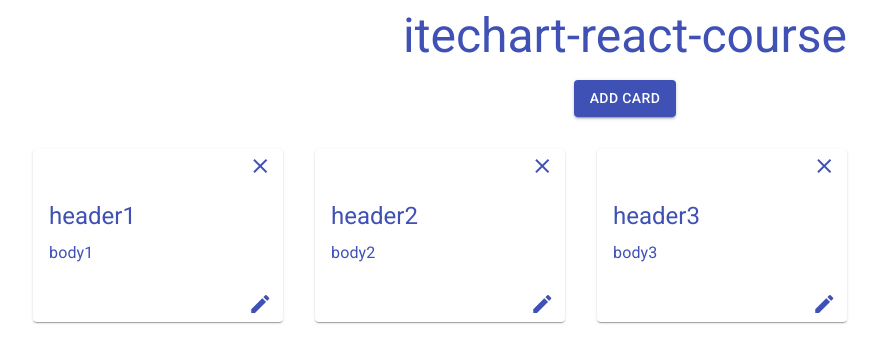
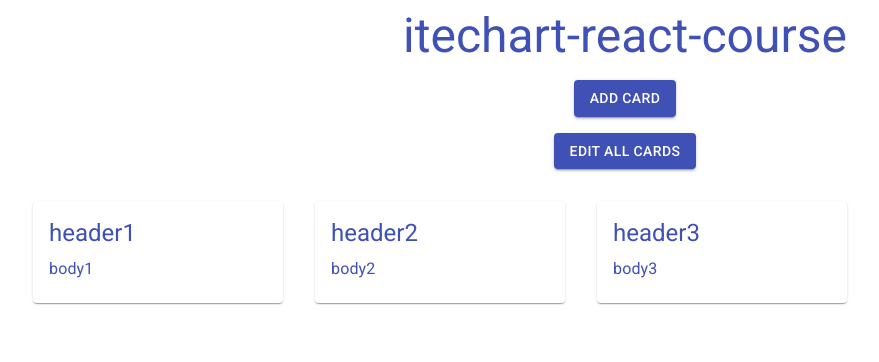
Before and after one commit to Finsoy/itechart-react-course, a React (Create React App) app: page / in a window 1280 px wide. Shown: the top 362 px of the page, without its empty margins (15-894 px from the left). Built offline with nearby package versions, Linux system fonts and the light colour scheme.

Commit message:
fix: change project work

```diff
--- a/src/components/MyCard/MyCard.tsx
+++ b/src/components/MyCard/MyCard.tsx
@@ -1,4 +1,4 @@
-import React, {ChangeEvent, useState} from 'react';
+import React, {ChangeEvent, useEffect, useState} from 'react';
 import {Button, Card, CardActionArea, CardContent, TextField, Typography} from "@material-ui/core";
 import {makeStyles} from '@material-ui/core/styles';
 import ICardsDataDTO from "../../models/ICardsDataDTO";
@@ -8,12 +8,7 @@ interface ICardProps {
     bodyText: string;
     id: string;
     setCards: React.Dispatch<React.SetStateAction<ICardsDataDTO[]>>;
-    cardHeaderText: string;
-    setCardHeaderText: React.Dispatch<React.SetStateAction<string>>;
-    cardBodyText: string;
-    setCardBodyText: React.Dispatch<React.SetStateAction<string>>;
-    isEdit: boolean;
-    setIsEdit: React.Dispatch<React.SetStateAction<boolean>>;
+    globalIsEdit: boolean;
 }
 
 const useStyles = makeStyles({
@@ -54,17 +49,21 @@ const MyCard = ({
                     bodyText,
                     id,
                     setCards,
-                    cardBodyText,
-                    cardHeaderText,
-                    setCardBodyText,
-                    setCardHeaderText,
-                    isEdit,
-                    setIsEdit
+                    globalIsEdit,
                 }: ICardProps) => {
 
     const classes = useStyles();
-    const [title, setHeaderText] = useState<string>(headerText)
-    const [body, setBodyText] = useState<string>(bodyText)
+    const [title, setTitle] = useState<string>(headerText)
+    const [body, setBody] = useState<string>(bodyText)
+    const [isEdit, setIsEdit] = useState<boolean>(globalIsEdit)
+    const [prevHeaderText, setPrevHeaderText] = useState<string>(headerText)
+    const [prevBodyText, setPrevBodyText] = useState<string>(bodyText)
+
+    useEffect(() => {
+        if (globalIsEdit !== isEdit) {
+            setIsEdit(globalIsEdit)
+        }
+    }, [globalIsEdit])
 
 
     const handleDeleteBtnClick = (id: string) => {
@@ -74,35 +73,39 @@ const MyCard = ({
     }
 
     const handleSaveClick = () => {
-        setHeaderText(cardHeaderText);
-        setBodyText(cardBodyText)
-        setCardHeaderText("")
-        setCardBodyText("")
+        setPrevHeaderText(title)
+        setPrevBodyText(body)
+        setIsEdit(false)
+    }
+
+    const handleCancelClick = () => {
+        setTitle(prevHeaderText);
+        setBody(prevBodyText);
         setIsEdit(false)
     }
 
     const handleTitle = (e: ChangeEvent<HTMLInputElement>) => {
-        setCardHeaderText(e.target.value);
+        setTitle(e.target.value);
     }
     const handleBody = (e: ChangeEvent<HTMLInputElement>) => {
-        setCardBodyText(e.target.value);
+        setBody(e.target.value);
     }
 
     return (
         <Card className={classes.card}>
-            <button className={classes.cardBtn} onClick={() => {
+            {isEdit && <button className={classes.cardBtn} onClick={() => {
                 handleDeleteBtnClick(id)
             }}>
                     <span className="material-icons">
                         clear
                     </span>
-            </button>
+            </button>}
             <CardActionArea>
                 <CardContent>
                     {isEdit ? <TextField required id="title"
                                          label="Title text"
                                          className={classes.input}
-                                         value={cardHeaderText}
+                                         value={title}
                                          onChange={handleTitle}/>
                         : <Typography variant="h5" color="primary" gutterBottom>
                             {title}
@@ -110,7 +113,7 @@ const MyCard = ({
                     {isEdit ? <TextField required id="title"
                                          label="Title text"
                                          className={classes.input}
-                                         value={cardBodyText}
+                                         value={body}
                                          onChange={handleBody}/>
                         : <Typography variant="body1" color="primary" gutterBottom>
                             {body}
@@ -118,18 +121,14 @@ const MyCard = ({
                 </CardContent>
             </CardActionArea>
             <footer className={classes.footer}>
-                {isEdit ?
-                    <Button variant="contained" color="primary" className={classes.saveBtn} onClick={handleSaveClick}>
-                        Save!
-                    </Button>
-                    : <button className={classes.cardBtn} onClick={() => {
-                        setIsEdit(true)
-                    }}>
-                    <span className="material-icons">
-                        edit
-                    </span>
-                    </button>
-                }
+                {isEdit &&
+                <Button variant="contained" color="primary" onClick={handleSaveClick}>
+                    Save
+                </Button>}
+                {isEdit &&
+                <Button variant="contained" color="secondary" onClick={handleCancelClick}>
+                    Cancel
+                </Button>}
             </footer>
         </Card>
     );
--- a/src/states/App.tsx
+++ b/src/states/App.tsx
@@ -20,11 +20,9 @@ const useStyles = makeStyles({
 });
 
 const App = () => {
-    const [cardHeaderText, setCardHeaderText] = useState<string>('')
-    const [cardBodyText, setCardBodyText] = useState<string>('')
     const [isOpen, setIsOpen] = useState<boolean>(false);
     const [cards, setCards] = useState<ICardsDataDTO[]>(arrayCards)
-    const [isEdit, setIsEdit] = useState<boolean>(false)
+    const [globalIsEdit, setGlobalIsEdit] = useState<boolean>(false)
 
     const classes = useStyles();
 
@@ -32,9 +30,21 @@ const App = () => {
     return (
         <div>
             <Header/>
-            <Button variant="contained" color="primary" onClick={() => {setIsOpen(true)}} className={classes.addCardBtn}>
+            <Button variant="contained" color="primary" onClick={() => {
+                setIsOpen(true)
+            }} className={classes.addCardBtn}>
                 Add card
             </Button>
+            {globalIsEdit ? <Button variant="contained" color="secondary" onClick={() => {
+                    setGlobalIsEdit(!globalIsEdit)
+                }} className={classes.addCardBtn}>
+                    Cancel edit all cards
+                </Button>
+                : <Button variant="contained" color="primary" onClick={() => {
+                    setGlobalIsEdit(!globalIsEdit)
+                }} className={classes.addCardBtn}>
+                    Edit all cards
+                </Button>}
             <Container maxWidth="lg" className={classes.cardContainer}>
                 {cards.map(({title, body, id}) => {
                     return <MyCard
@@ -42,23 +52,16 @@ const App = () => {
                         bodyText={body}
                         id={id}
                         setCards={setCards}
-                        cardHeaderText={cardHeaderText}
-                        setCardHeaderText={setCardHeaderText}
-                        cardBodyText={cardBodyText}
-                        setCardBodyText={setCardBodyText}
                         key={id}
-                        isEdit={isEdit}
-                        setIsEdit={setIsEdit}
+                        globalIsEdit={globalIsEdit}
                     />
                 })}
             </Container>
             <MyModal
                 isOpen={isOpen}
-                handleClose={() => {setIsOpen(false)}}
-                cardHeaderText={cardHeaderText}
-                setCardHeaderText={setCardHeaderText}
-                cardBodyText={cardBodyText}
-                setCardBodyText={setCardBodyText}
+                handleClose={() => {
+                    setIsOpen(false)
+                }}
                 cards={cards}/>
         </div>
     );
--- a/src/states/MyModal/MyModal.tsx
+++ b/src/states/MyModal/MyModal.tsx
@@ -1,4 +1,4 @@
-import React, {ChangeEvent, FormEvent} from 'react';
+import React, {ChangeEvent, FormEvent, useState} from 'react';
 import {v4} from 'uuid';
 import {Button, Modal, TextField} from "@material-ui/core";
 import ICardsDataDTO from "../../models/ICardsDataDTO";
@@ -7,10 +7,6 @@ import {makeStyles} from "@material-ui/core/styles";
 interface IModalProps {
     isOpen: boolean;
     handleClose: () => void;
-    cardHeaderText: string;
-    setCardHeaderText: React.Dispatch<React.SetStateAction<string>>;
-    cardBodyText: string;
-    setCardBodyText: React.Dispatch<React.SetStateAction<string>>;
     cards: ICardsDataDTO[];
 }
 
@@ -43,14 +39,12 @@ const useStyles = makeStyles({
 const MyModal = ({
                      isOpen,
                      handleClose,
-                     cardHeaderText,
-                     setCardHeaderText,
-                     cardBodyText,
-                     setCardBodyText,
                      cards
                  }: IModalProps) => {
 
     const classes = useStyles();
+    const [cardHeaderText, setCardHeaderText] = useState<string>('')
+    const [cardBodyText, setCardBodyText] = useState<string>('')
 
     const submitHandler = (event: FormEvent<HTMLFormElement>) => {
         event.preventDefault();
```
